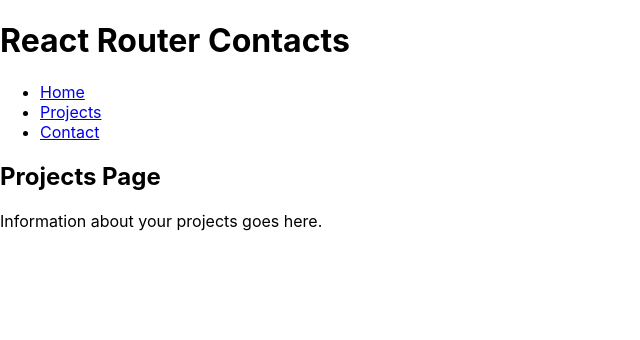
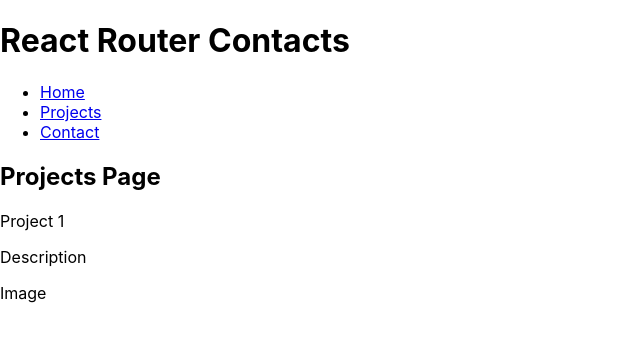
Before and after one commit to nicolecheng7603/COGS125, a React (Create React App) app: page /projects in a window 1280 px wide. Shown: the top 340 px of the page, without its empty margins (0-640 px from the left). Built offline with nearby package versions, Linux system fonts and the light colour scheme.

Commit message:
Update Projects.js

```diff
--- a/src/Projects.js
+++ b/src/Projects.js
@@ -4,7 +4,9 @@
   return (
     <div>
       <h2>Projects Page</h2>
-      <p>Information about your projects goes here.</p>
+      <p>Project 1 </p>
+      <p>Description</p>
+      <p>Image</p>
     </div>
   );
 }
```
